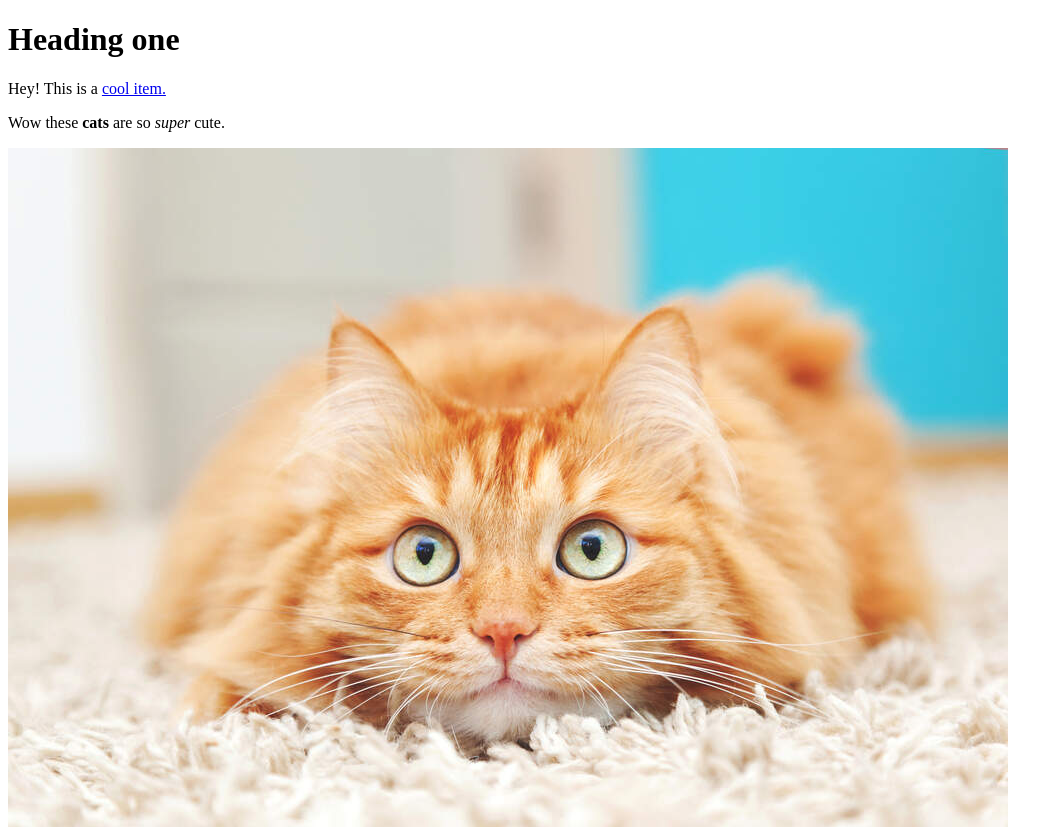
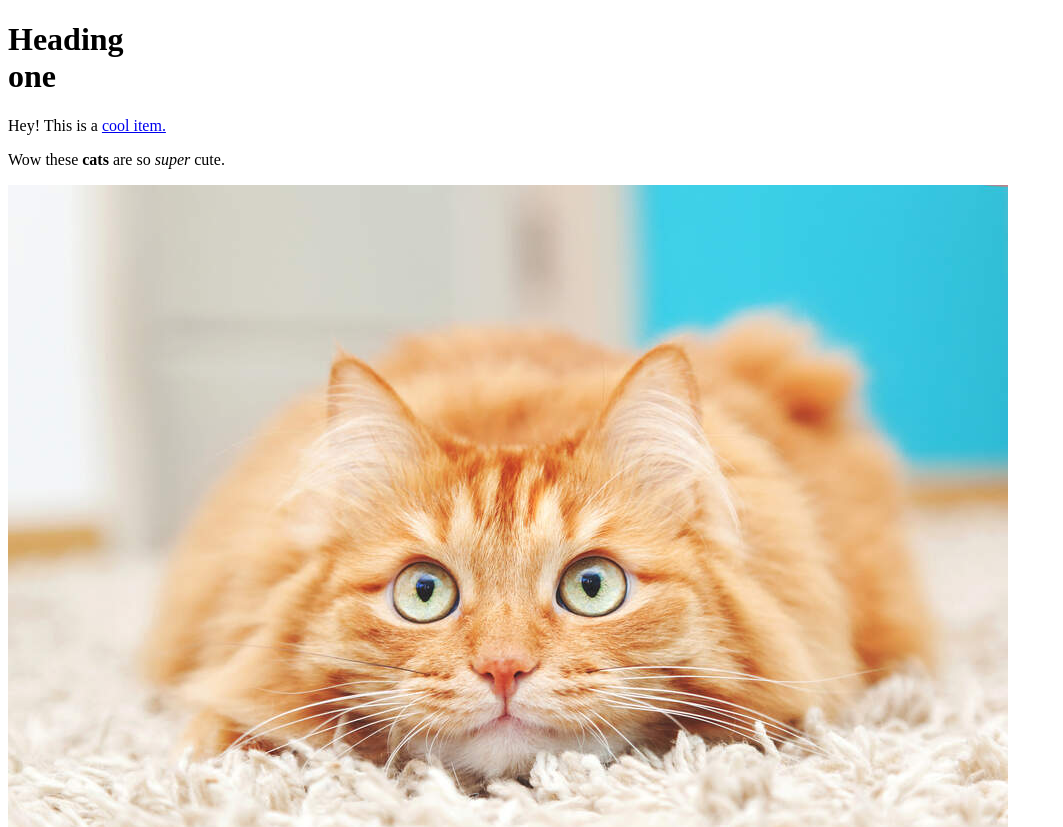
Before and after one commit to GMuchoki/experiments, a plain HTML site: page test.html in a window 1280 px wide. Shown: the top 827 px of the page, without its empty margins (0-1063 px from the left). Drawn offline with Linux system fonts and the light colour scheme.

Commit message:
Added line break in heading

```diff
--- a/test.html
+++ b/test.html
@@ -4,7 +4,7 @@
         <title>Test Page</title>
     </head>
     <body>
-        <h1>Heading one</h1>
+        <h1>Heading <br/>one</h1>
         <p>Hey! This is a <a href="http://google.com">cool item.</a></p>
         <p>Wow these <strong>cats</strong> are so <em>super</em> cute.</p>
         <img src="./cat.jpg"/>
```
